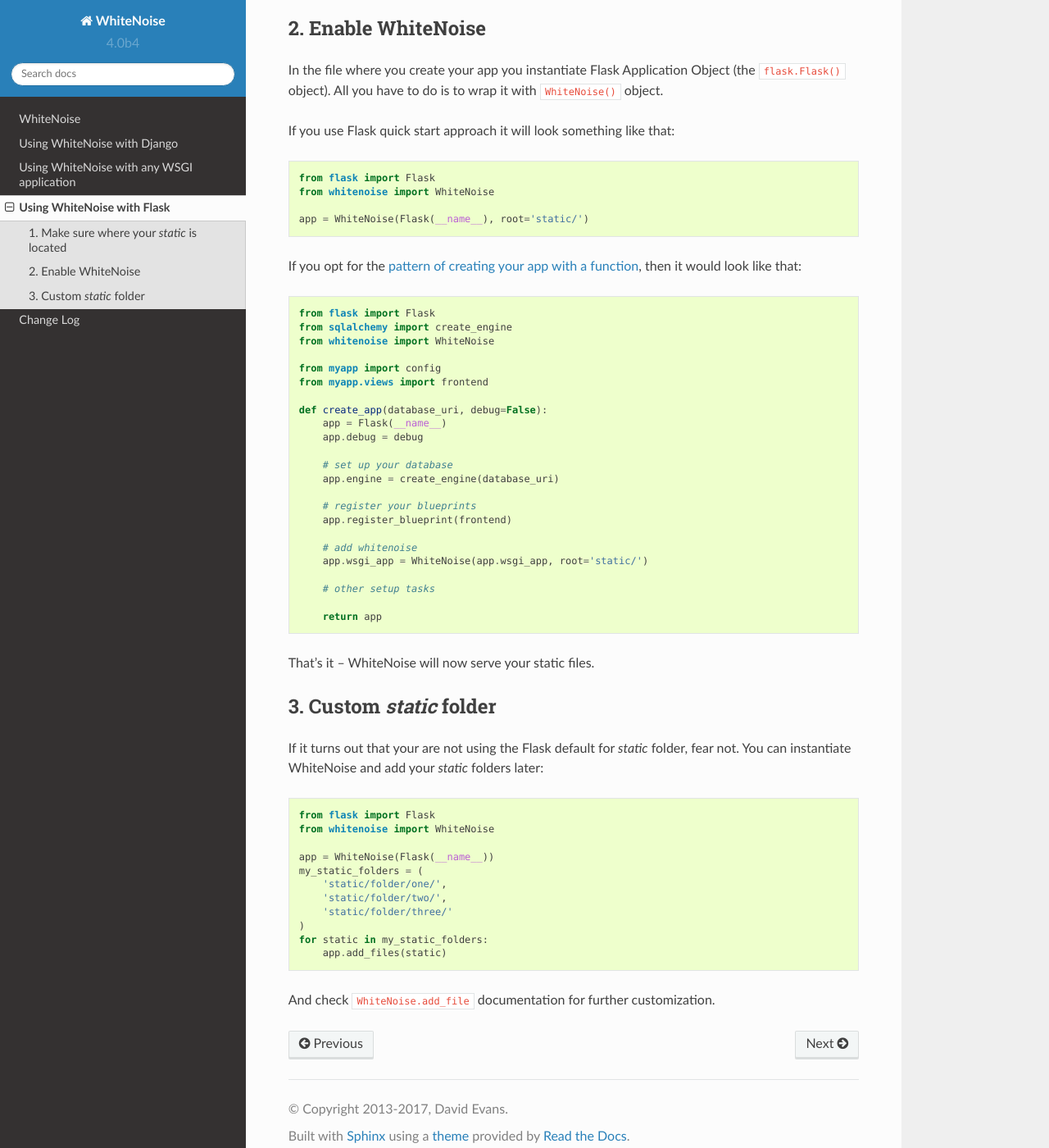
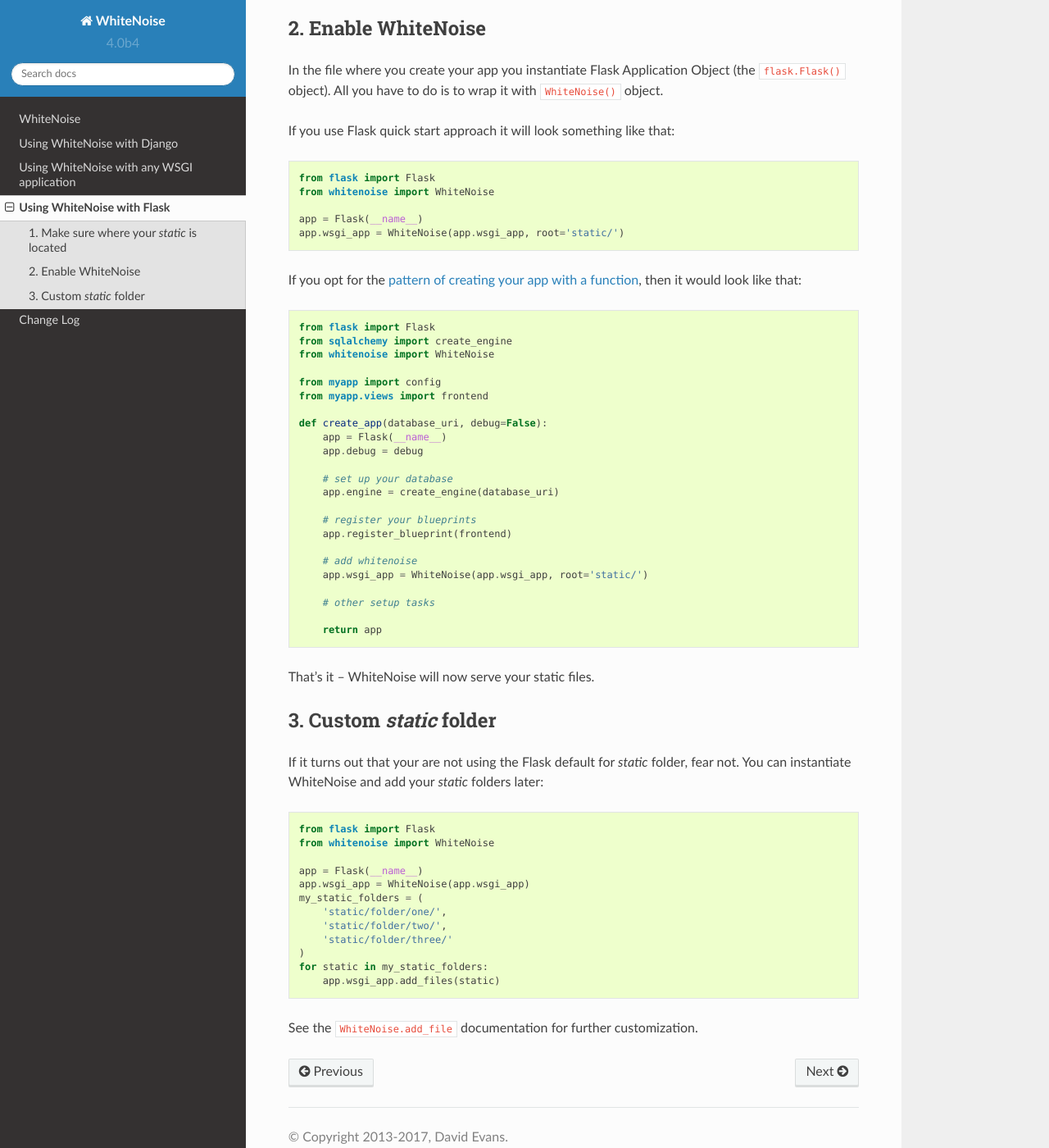
Before and after one commit to gorbunov87/white_noise, a Sphinx documentation site: the page built from docs/flask.rst, in a window 1280 px wide and 1400 px high, scrolled down 416 px. Shown: the whole window at 82% size. Built offline with Sphinx 7.4.7 and the Read the Docs theme 2.0.0, drawn with Linux system fonts in a browser that asks for light colours.

Commit message:
Docs: Correct Flask instructions to wrap wsgi_app not app
This avoids losing the reference to the `Flask()` class methods,
as recommended by:
http://flask.pocoo.org/docs/0.12/api/#flask.Flask.wsgi_app

Fixes #157.

```diff
--- a/docs/flask.rst
+++ b/docs/flask.rst
@@ -16,7 +16,6 @@
 information.
 
 
-
 2. Enable WhiteNoise
 --------------------
 
@@ -32,7 +31,8 @@
     from flask import Flask
     from whitenoise import WhiteNoise
 
-    app = WhiteNoise(Flask(__name__), root='static/')
+    app = Flask(__name__)
+    app.wsgi_app = WhiteNoise(app.wsgi_app, root='static/')
 
 If you opt for the `pattern of creating your app with a function <http://flask.pocoo.org/snippets/20/>`_, then it would look like that:
 
@@ -77,13 +77,14 @@
     from flask import Flask
     from whitenoise import WhiteNoise
 
-    app = WhiteNoise(Flask(__name__))
+    app = Flask(__name__)
+    app.wsgi_app = WhiteNoise(app.wsgi_app)
     my_static_folders = (
         'static/folder/one/',
         'static/folder/two/',
         'static/folder/three/'
     )
     for static in my_static_folders:
-        app.add_files(static)
+        app.wsgi_app.add_files(static)
 
-And check ``WhiteNoise.add_file`` documentation for further customization.
+See the ``WhiteNoise.add_file`` documentation for further customization.
```
